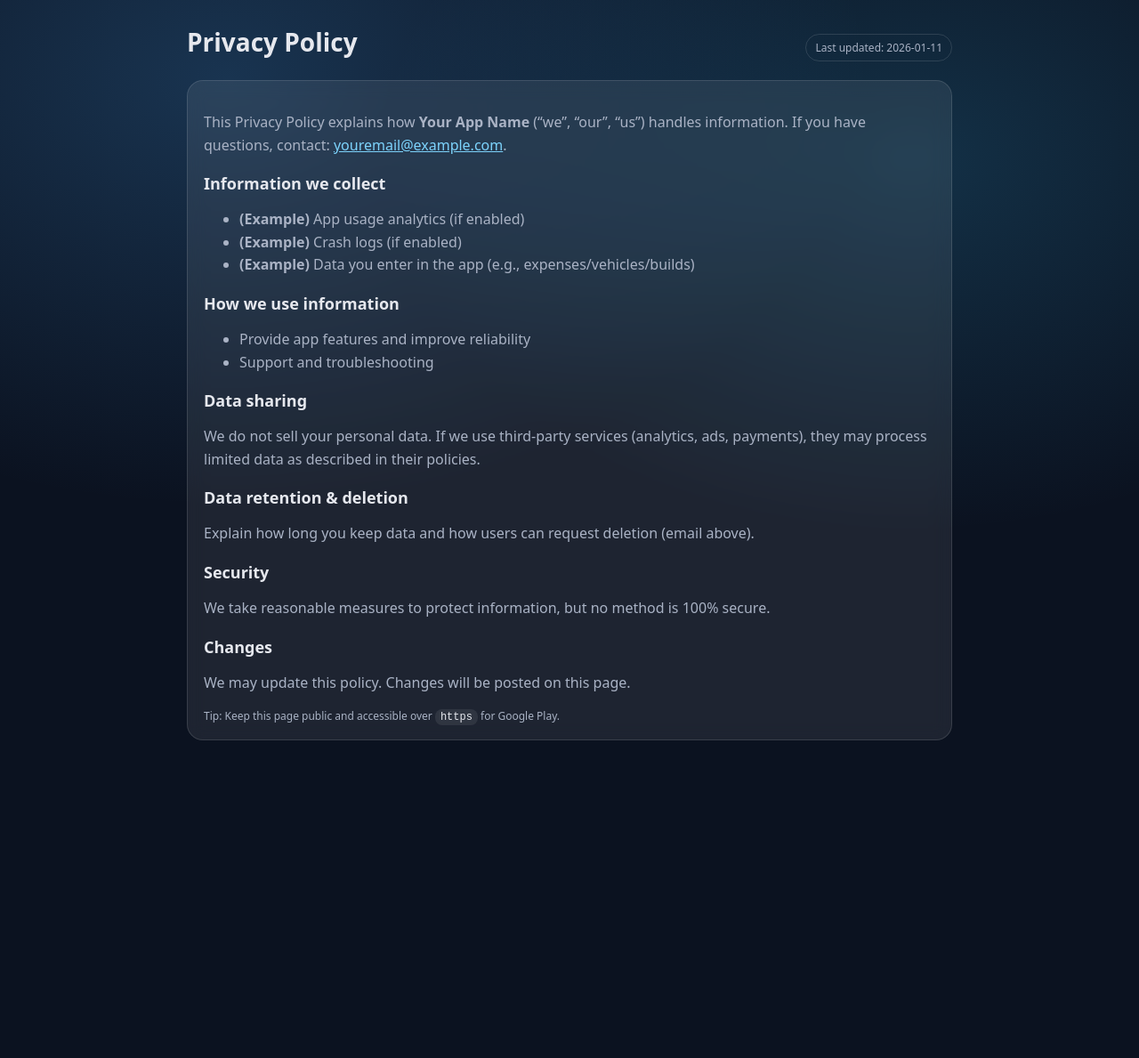
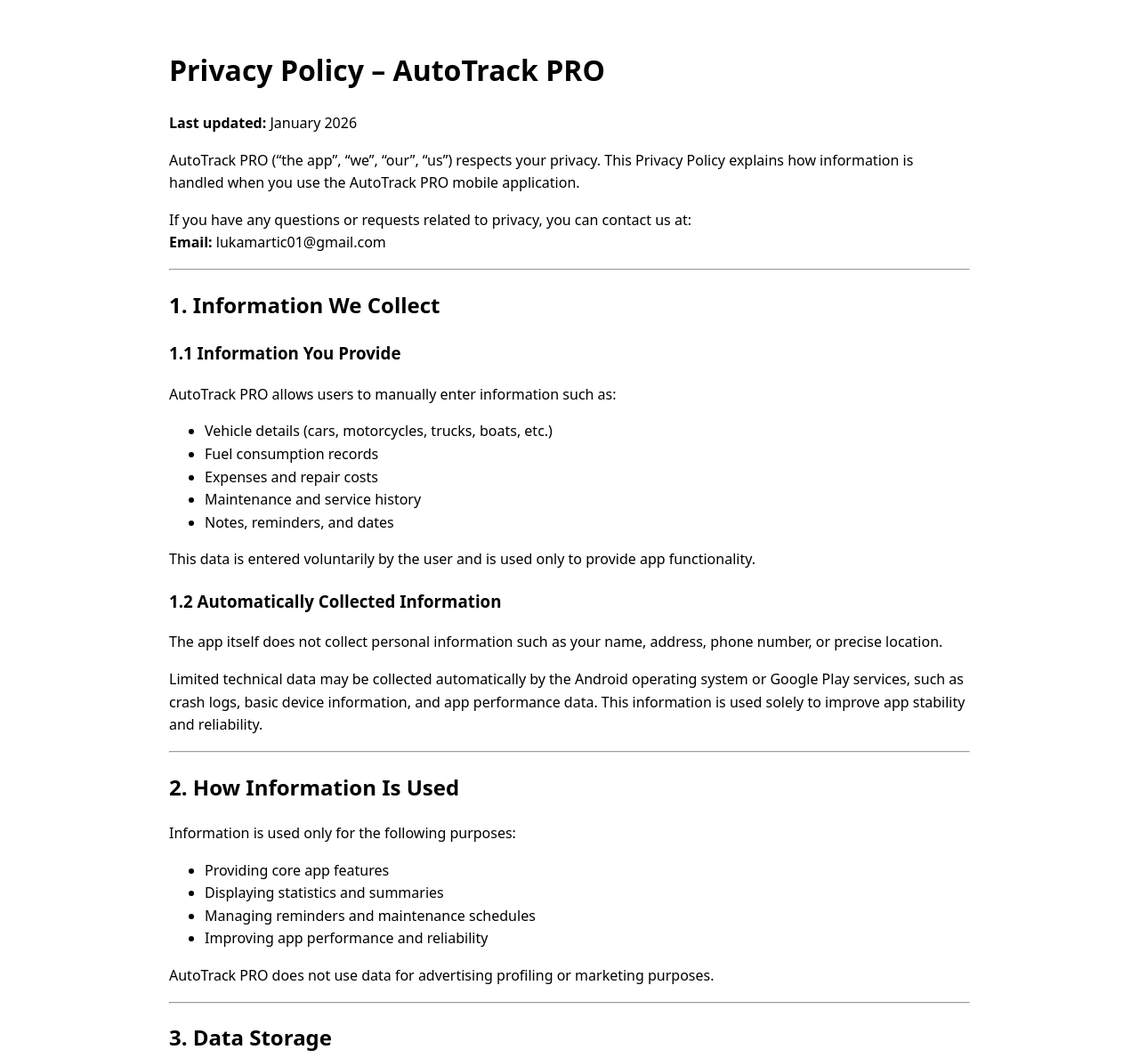
Before and after one commit to lukamartic00-sudo/AutoTrack-Pro-Policy, a plain HTML site: page index.html in a window 1280 px wide. Shown: the top 1189 px of the page at 89% size. Before the commit the page ends 888 px from the top, so only its background shows below. Drawn offline with Linux system fonts and the light colour scheme.

Commit message:
Update index.html

```diff
--- a/index.html
+++ b/index.html
@@ -1,78 +1,143 @@
-<!doctype html>
-<html lang="en">
-<head>
-  <meta charset="utf-8" />
-  <meta name="viewport" content="width=device-width, initial-scale=1" />
-  <title>Privacy Policy</title>
-  <meta name="color-scheme" content="dark light" />
-  <style>
-    :root { --bg: #0b1220; --card: rgba(255,255,255,.08); --text: #e6e8ee; --muted:#aab3c5; --line: rgba(255,255,255,.12); }
-    body{ margin:0; font-family: system-ui,-apple-system,Segoe UI,Roboto,Arial,sans-serif; background: radial-gradient(1200px 800px at 20% 10%, rgba(66,153,225,.25), transparent 60%),
-          radial-gradient(1000px 700px at 80% 20%, rgba(56,189,248,.18), transparent 60%), var(--bg); color:var(--text); }
-    .wrap{ max-width: 860px; margin: 0 auto; padding: 28px 16px 56px; }
-    .card{ backdrop-filter: blur(10px); -webkit-backdrop-filter: blur(10px); background: var(--card);
-           border: 1px solid var(--line); border-radius: 18px; padding: 18px; }
-    h1{ font-size: 28px; margin: 0 0 10px; }
-    h2{ font-size: 18px; margin: 18px 0 8px; }
-    p,li{ color: var(--muted); line-height: 1.6; }
-    code{ color: var(--text); background: rgba(255,255,255,.08); padding: 2px 6px; border-radius: 8px; }
-    .top{ display:flex; gap:12px; align-items:baseline; justify-content:space-between; flex-wrap:wrap; margin-bottom:14px; }
-    .badge{ font-size:12px; color: var(--muted); border:1px solid var(--line); padding:6px 10px; border-radius:999px; }
-    a{ color:#7dd3fc; }
-    footer{ margin-top: 14px; font-size: 12px; color: var(--muted); }
-  </style>
-</head>
 <body>
-  <div class="wrap">
-    <div class="top">
-      <h1>Privacy Policy</h1>
-      <div class="badge">Last updated: <span id="d">2026-01-11</span></div>
-    </div>
+  <main style="max-width: 900px; margin: 0 auto; padding: 24px; font-family: system-ui, -apple-system, Segoe UI, Roboto, Arial, sans-serif; line-height: 1.6;">
 
-    <div class="card">
+    <h1>Privacy Policy – AutoTrack PRO</h1>
+    <p><strong>Last updated:</strong> January 2026</p>
+
     <p>
-        This Privacy Policy explains how <b>Your App Name</b> (“we”, “our”, “us”) handles information.
-        If you have questions, contact: <a href="mailto:youremail@example.com">youremail@example.com</a>.
+      AutoTrack PRO (“the app”, “we”, “our”, “us”) respects your privacy.
+      This Privacy Policy explains how information is handled when you use the AutoTrack PRO mobile application.
     </p>
 
-      <h2>Information we collect</h2>
+    <p>
+      If you have any questions or requests related to privacy, you can contact us at:<br>
+      <strong>Email:</strong> lukamartic01@gmail.com
+    </p>
+
+    <hr>
+
+    <h2>1. Information We Collect</h2>
+
+    <h3>1.1 Information You Provide</h3>
+    <p>
+      AutoTrack PRO allows users to manually enter information such as:
+    </p>
     <ul>
-        <li><b>(Example)</b> App usage analytics (if enabled)</li>
-        <li><b>(Example)</b> Crash logs (if enabled)</li>
-        <li><b>(Example)</b> Data you enter in the app (e.g., expenses/vehicles/builds)</li>
+      <li>Vehicle details (cars, motorcycles, trucks, boats, etc.)</li>
+      <li>Fuel consumption records</li>
+      <li>Expenses and repair costs</li>
+      <li>Maintenance and service history</li>
+      <li>Notes, reminders, and dates</li>
     </ul>
 
-      <h2>How we use information</h2>
+    <p>
+      This data is entered voluntarily by the user and is used only to provide app functionality.
+    </p>
+
+    <h3>1.2 Automatically Collected Information</h3>
+    <p>
+      The app itself does not collect personal information such as your name, address, phone number, or precise location.
+    </p>
+    <p>
+      Limited technical data may be collected automatically by the Android operating system or Google Play services,
+      such as crash logs, basic device information, and app performance data.
+      This information is used solely to improve app stability and reliability.
+    </p>
+
+    <hr>
+
+    <h2>2. How Information Is Used</h2>
+    <p>
+      Information is used only for the following purposes:
+    </p>
     <ul>
-        <li>Provide app features and improve reliability</li>
-        <li>Support and troubleshooting</li>
+      <li>Providing core app features</li>
+      <li>Displaying statistics and summaries</li>
+      <li>Managing reminders and maintenance schedules</li>
+      <li>Improving app performance and reliability</li>
     </ul>
 
-      <h2>Data sharing</h2>
     <p>
-        We do not sell your personal data. If we use third-party services (analytics, ads, payments),
-        they may process limited data as described in their policies.
+      AutoTrack PRO does not use data for advertising profiling or marketing purposes.
     </p>
 
-      <h2>Data retention & deletion</h2>
+    <hr>
+
+    <h2>3. Data Storage</h2>
     <p>
-        Explain how long you keep data and how users can request deletion (email above).
+      All data entered into AutoTrack PRO is stored locally on your device.
+      The app does not upload user data to external servers unless a feature explicitly requires it.
     </p>
 
-      <h2>Security</h2>
     <p>
-        We take reasonable measures to protect information, but no method is 100% secure.
+      We do not operate our own cloud storage for user data.
     </p>
 
-      <h2>Changes</h2>
+    <hr>
+
+    <h2>4. Data Sharing</h2>
     <p>
-        We may update this policy. Changes will be posted on this page.
+      We do not sell, rent, or share your personal data with third parties.
     </p>
 
-      <footer>
-        Tip: Keep this page public and accessible over <code>https</code> for Google Play.
-      </footer>
-    </div>
-  </div>
+    <p>
+      If third-party services are used (such as Google Play services for app distribution or crash reporting),
+      they may process limited technical data in accordance with their own privacy policies.
+    </p>
+
+    <hr>
+
+    <h2>5. Data Retention and Deletion</h2>
+    <p>
+      All user-entered data remains on your device for as long as you keep the app installed.
+    </p>
+
+    <p>
+      You can delete all data at any time by:
+    </p>
+    <ul>
+      <li>Deleting records inside the app, or</li>
+      <li>Uninstalling the app from your device</li>
+    </ul>
+
+    <p>
+      For questions or special data requests, please contact us via the email address provided above.
+    </p>
+
+    <hr>
+
+    <h2>6. Security</h2>
+    <p>
+      We take reasonable measures to protect user data.
+      However, no method of electronic storage is completely secure,
+      and we cannot guarantee absolute security.
+    </p>
+
+    <hr>
+
+    <h2>7. Children’s Privacy</h2>
+    <p>
+      AutoTrack PRO is not intended for children under the age of 13.
+      We do not knowingly collect personal data from children.
+    </p>
+
+    <hr>
+
+    <h2>8. Changes to This Privacy Policy</h2>
+    <p>
+      We may update this Privacy Policy from time to time.
+      Any changes will be posted on this page with an updated revision date.
+    </p>
+
+    <hr>
+
+    <h2>9. Contact</h2>
+    <p>
+      If you have any questions about this Privacy Policy or data handling, please contact:
+    </p>
+    <p>
+      <strong>Email:</strong> your@email.com
+    </p>
+
+  </main>
 </body>
-</html>
```
Lines whose indentation alone changed are shown as unchanged.
